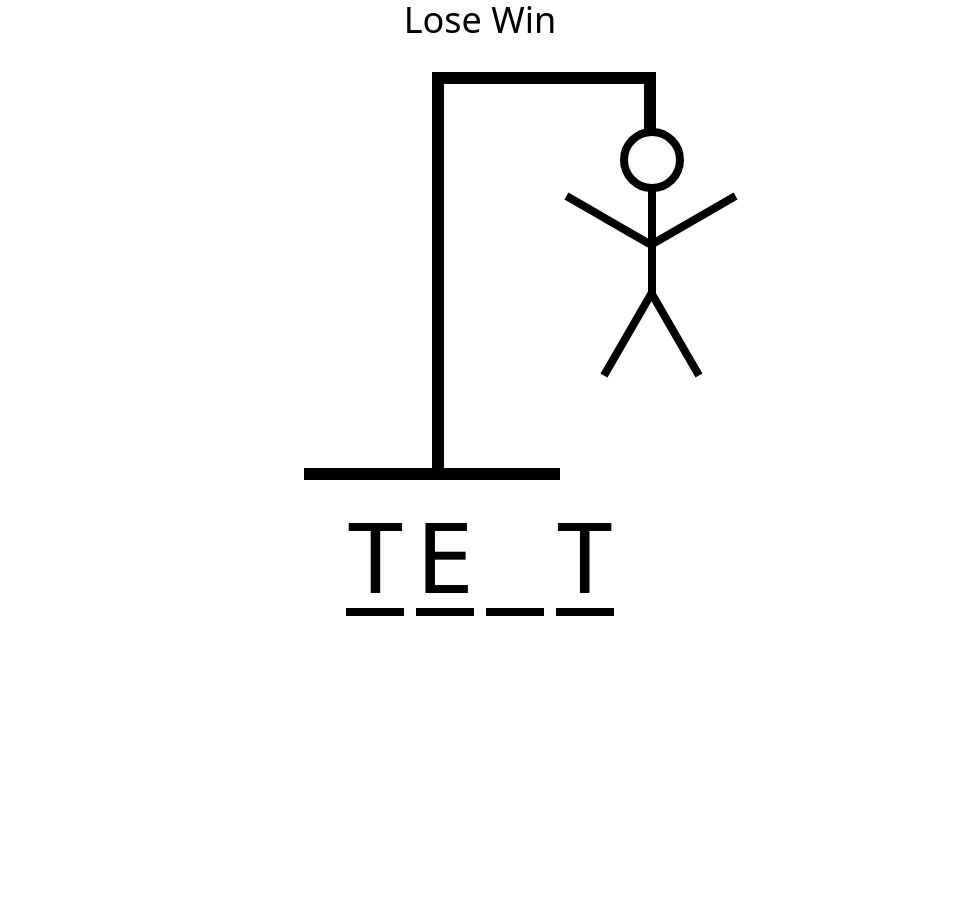
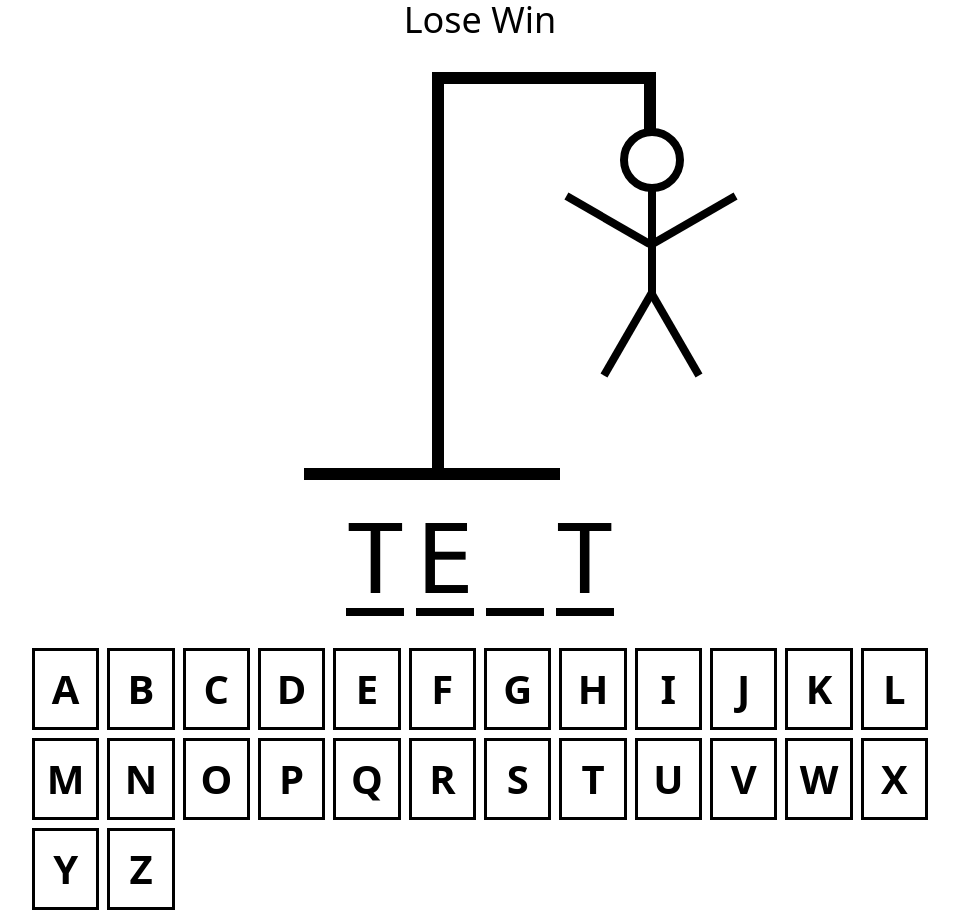
Before and after one commit to rtokala14/hangman-ts, a React (Vite) app: page / in a window 1280 px wide. Shown: the whole page, without its empty margins (160-1119 px from the left). Before the commit the page ends 800 px from the top, so only its background shows below. Built offline with nearby package versions, Linux system fonts and the light colour scheme.

Commit message:
Add keyboard and its styles

```diff
--- a/src/App.tsx
+++ b/src/App.tsx
@@ -15,7 +15,9 @@
       <div className=" text-4xl text-center">Lose Win</div>
       <HangmanDrawing />
       <HangmanWord />
-      <Keyboard />
+      <div className=" self-stretch">
+        <Keyboard />
+      </div>
     </div>
   );
 }
--- a/src/Keyboard.tsx
+++ b/src/Keyboard.tsx
@@ -1,3 +1,44 @@
+import styles from "./index.css";
+
+const KEYS = [
+  "a",
+  "b",
+  "c",
+  "d",
+  "e",
+  "f",
+  "g",
+  "h",
+  "i",
+  "j",
+  "k",
+  "l",
+  "m",
+  "n",
+  "o",
+  "p",
+  "q",
+  "r",
+  "s",
+  "t",
+  "u",
+  "v",
+  "w",
+  "x",
+  "y",
+  "z",
+];
+
 export function Keyboard() {
-  return <div></div>;
+  return (
+    <div className=" grid grid-cols-12 gap-2">
+      {KEYS.map((key) => {
+        return (
+          <button className={`btn`} key={key}>
+            {key}
+          </button>
+        );
+      })}
+    </div>
+  );
 }
--- a/src/index.css
+++ b/src/index.css
@@ -27,3 +27,30 @@
   right: -20px;
   top: 258px;
 }
+
+.btn {
+  width: 100%;
+  border: 3px solid black;
+  background: none;
+  aspect-ratio: 1/ 1;
+  font-size: 2.5rem;
+  text-transform: uppercase;
+  padding: 0.5rem;
+  font-weight: bold;
+  cursor: pointer;
+  color: black;
+}
+
+.btn.active {
+  background-color: hsl(200, 100%, 50%);
+  color: white;
+}
+
+.btn.inactive {
+  opacity: 0.3;
+}
+
+.btn:hover:not(:disabled),
+.btn:focus:not(:disabled) {
+  background-color: hsl(200, 100%, 75%);
+}
```
